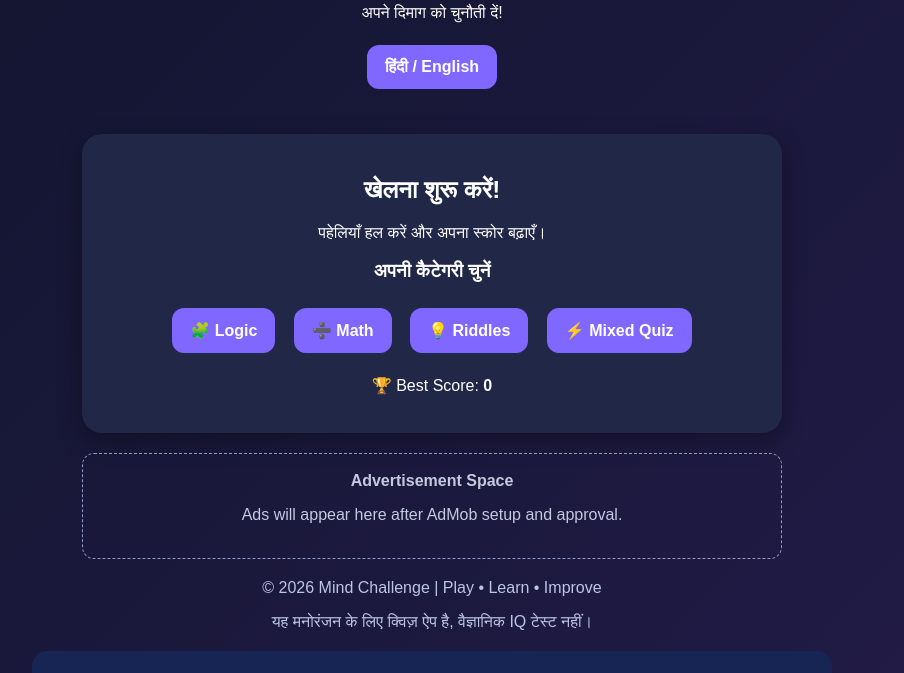
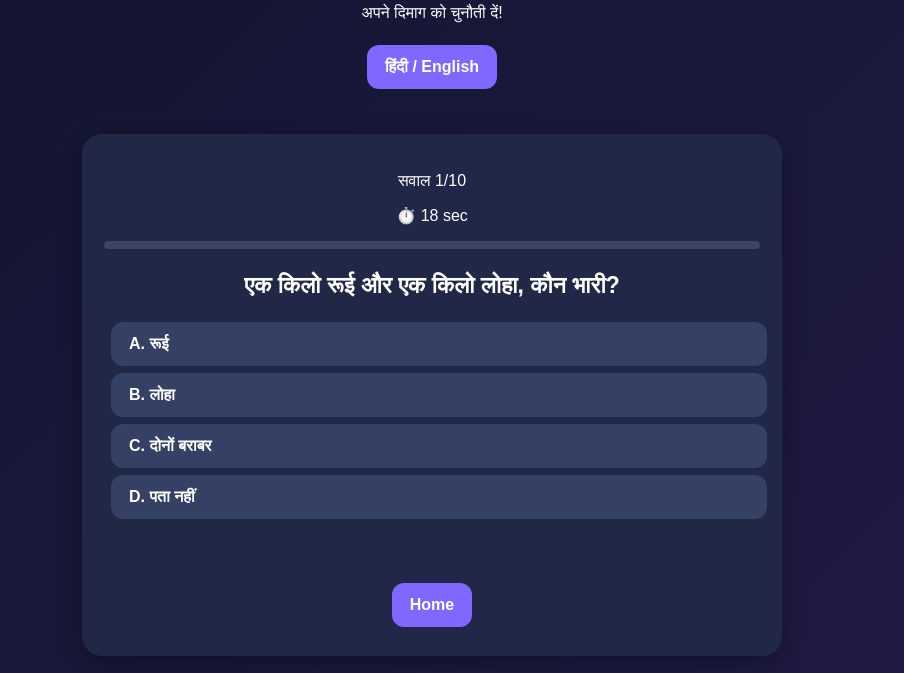
Before and after one commit to omakarp928/mind-challenge, a plain HTML site: page index.html in a window 1280 px wide. Both pictures are taken after a click on the button "⚡ Mixed Quiz". Shown: the part 124-797 px from the top of the page, without its empty margins (208-1112 px from the left). Drawn offline with Linux system fonts and the light colour scheme.

Commit message:
Refactor start function to handle question types

```diff
--- a/index.html
+++ b/index.html
@@ -163,7 +163,7 @@ function changeLanguage(){
 }
 
 function start(type){
- questions=type==="mixed"
+ questions=type==="mixed"?
  [...data.logic.slice(0,8),...data.math.slice(0,6),...data.riddle.slice(0,6)]:
  [...data[type]];
  index=0;points=0;
```
